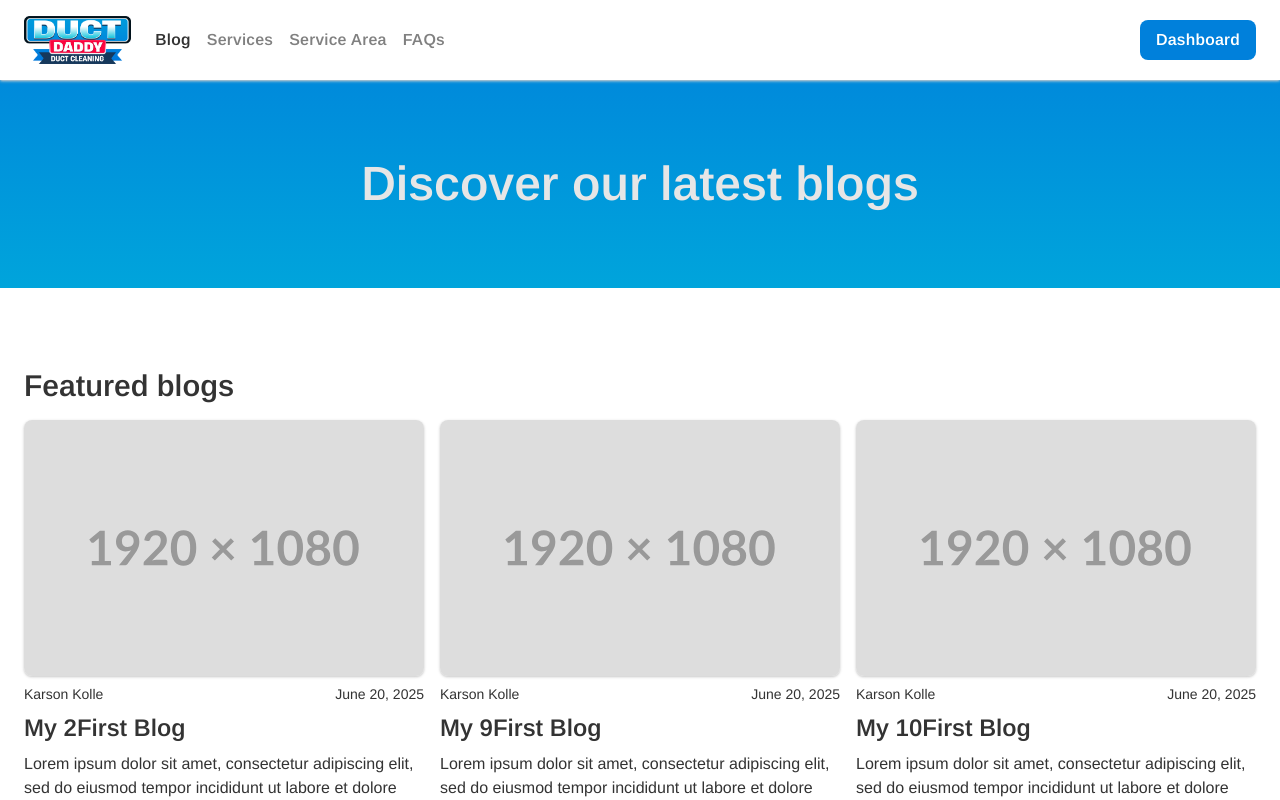
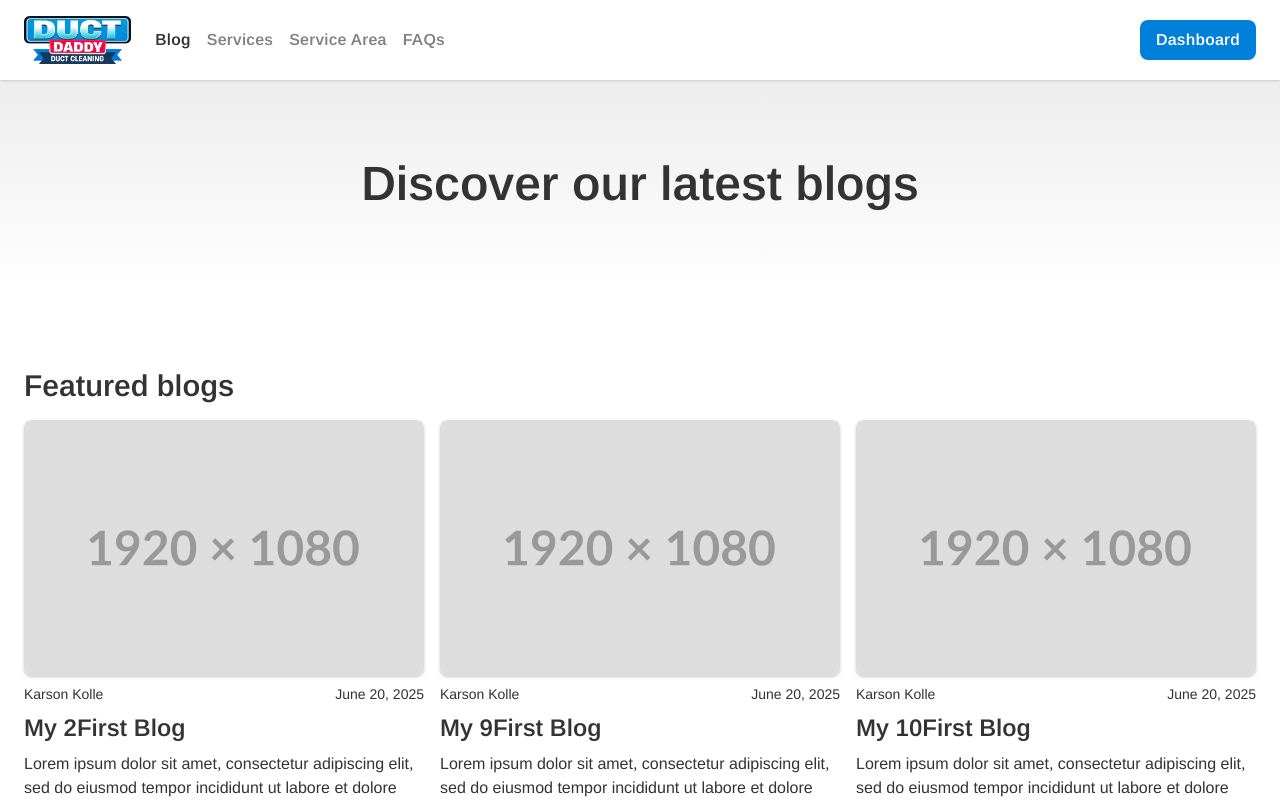
Before and after one commit to flowz0/duct-daddy, a Next.js app: page /blog in a window 1280 px wide. Shown: the top 800 px of the page. Built offline with nearby package versions, Linux system fonts and the light colour scheme.

Commit message:
update gradient from gray to white and add charcol text color to Header component

```diff
--- a/app/components/Header.tsx
+++ b/app/components/Header.tsx
@@ -6,7 +6,7 @@ interface HeaderProps {
 
 export default function Header({ children, subtitle, gradientBg }: HeaderProps) {
   return (
-    <header className={`${gradientBg ? "bg-gradient-to-b from-[#0080DB] to-[hsl(195,100%,43%)] text-[#E6E6E6]" : "text-[#333333]"} pt-20`}>
+    <header className={`text-[#333333] ${gradientBg ? "bg-gradient-to-b from-[#E6E6E6] to-[#ffffff]" : ""} pt-20`}>
       <div className="px-6 py-20 max-w-7xl mx-auto">
         <h1 className="text-4xl font-semibold text-center sm:text-5xl">
           {children}
```
